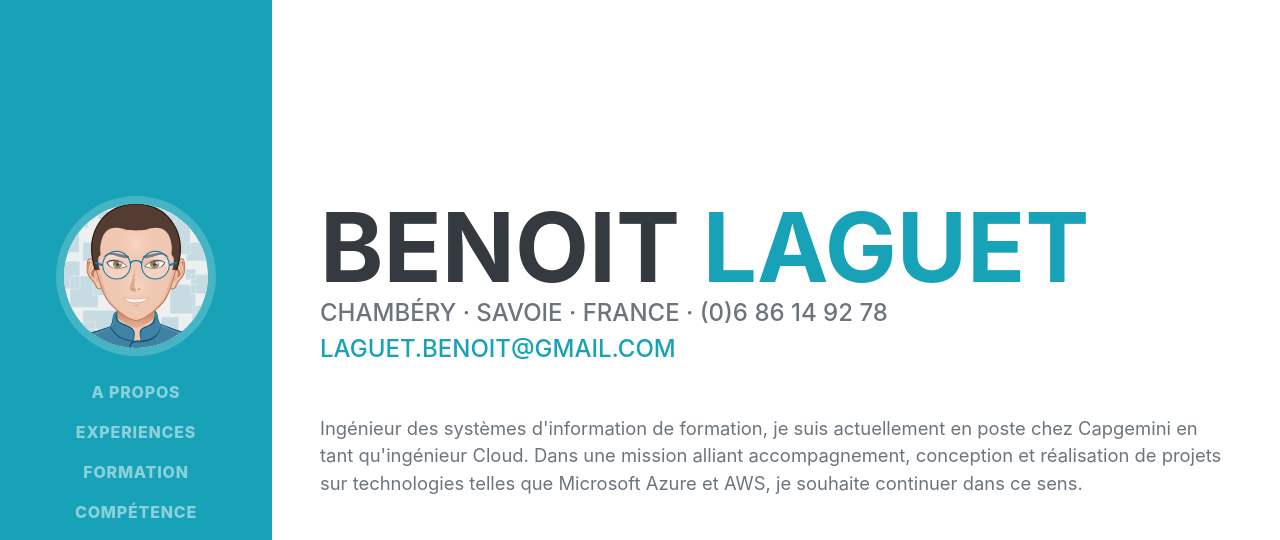
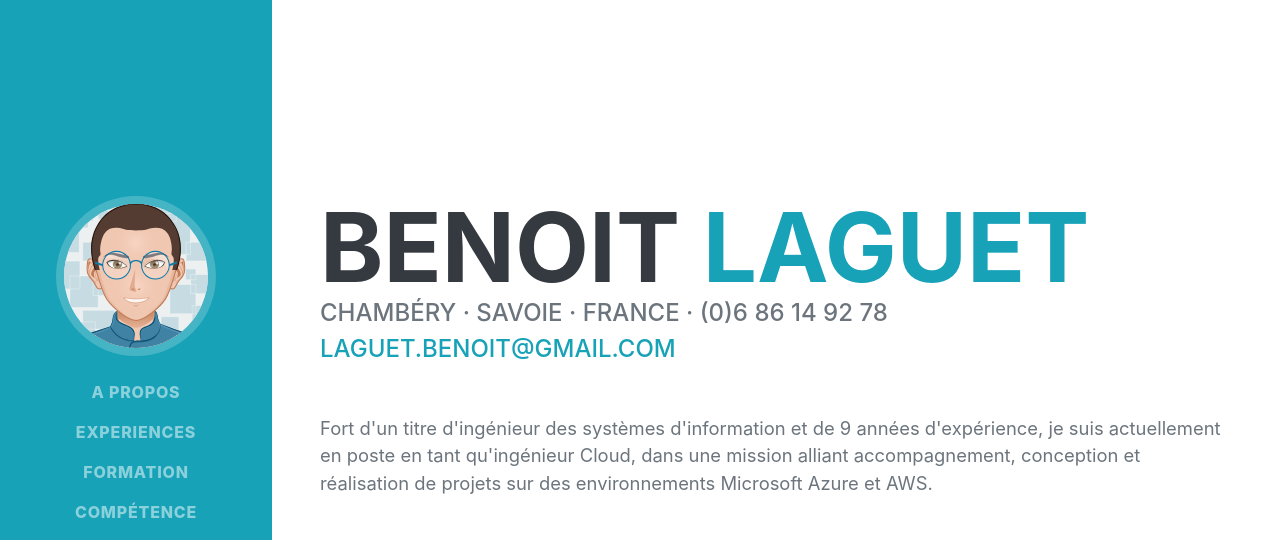
Before and after one commit to Benoit-LAGUET/my-resume, a plain HTML site: page index.html in a window 1280 px wide. Shown: the top 540 px of the page. Drawn offline with nearby package versions, Linux system fonts and the light colour scheme; a web font is replaced by a local one.

Commit message:
update: intro

```diff
--- a/index.html
+++ b/index.html
@@ -47,7 +47,8 @@
                         Chambéry · Savoie · France · (0)6 86 14 92 78
                         <a href="mailto:laguet.benoit@gmail.com">laguet.benoit@gmail.com</a>
                     </div>
-                    <p class="lead mb-5">Ingénieur des systèmes d'information de formation, je suis actuellement en poste chez Capgemini en tant qu'ingénieur Cloud. Dans une mission alliant accompagnement, conception et réalisation de projets sur technologies telles que Microsoft Azure et AWS, je souhaite continuer dans ce sens. </p>
+                    <p class="lead mb-5">Fort d'un titre d'ingénieur des systèmes d'information et de 9 années d'expérience,
+                        je suis actuellement en poste en tant qu'ingénieur Cloud, dans une mission alliant accompagnement, conception et réalisation de projets sur des environnements Microsoft Azure et AWS.</p>
                     <div class="social-icons">
                         <a class="social-icon" href="https://www.linkedin.com/in/benoitlaguet/"><i class="fab fa-linkedin-in"></i></a>
                         <a class="social-icon" href="https://github.com/Benoit-LAGUET"><i class="fab fa-github"></i></a>
```
